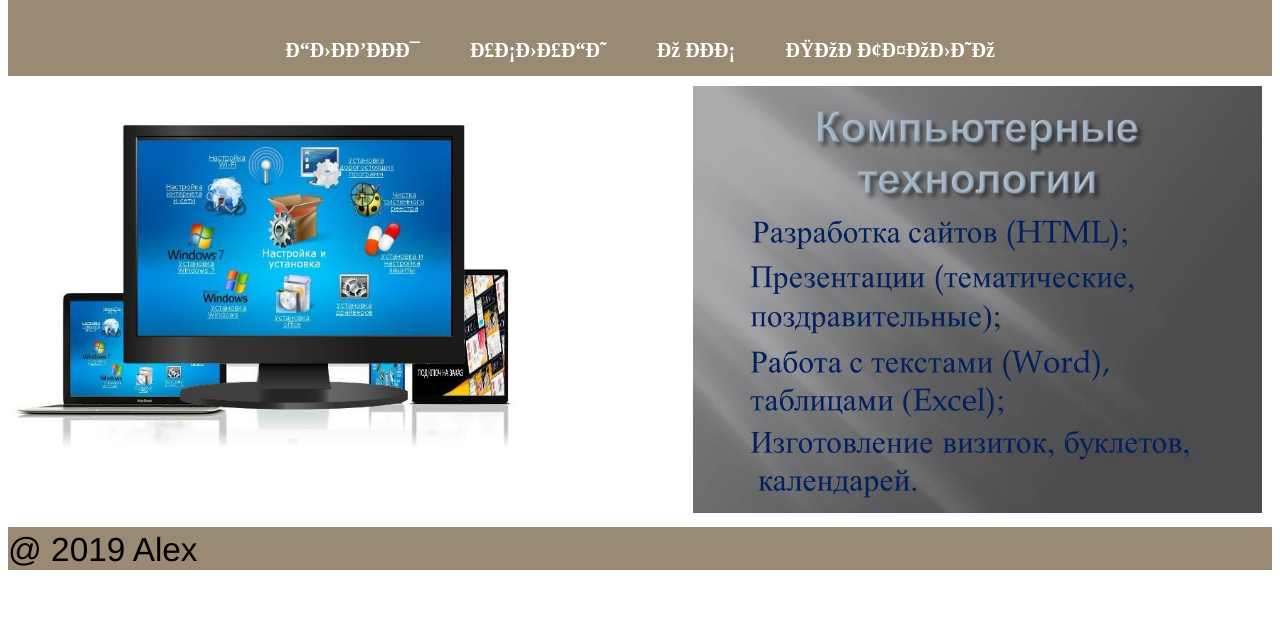
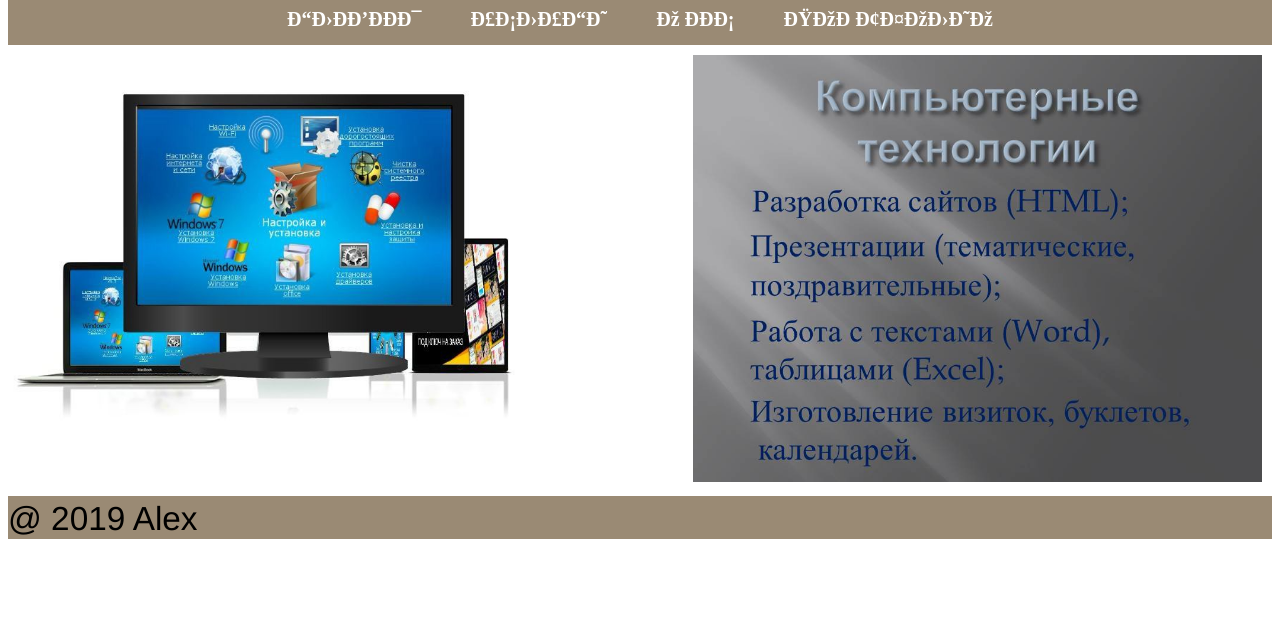
Before and after one commit to alex-alex-pc/alex-alex-pc.github.io, a plain HTML site: page index.html in a window 1280 px wide. Shown: the part 165-800 px from the top of the page. Drawn offline with Linux system fonts and the light colour scheme.

Commit message:
Update menu.css

```diff
--- a/menu.css
+++ b/menu.css
@@ -162,8 +162,6 @@ text-align: center;
 }
 }
 @media (max-width: 2560px) {
-    ul {
-        font-size: 25px;
     }
     .yslugi {
         display: block;
```
